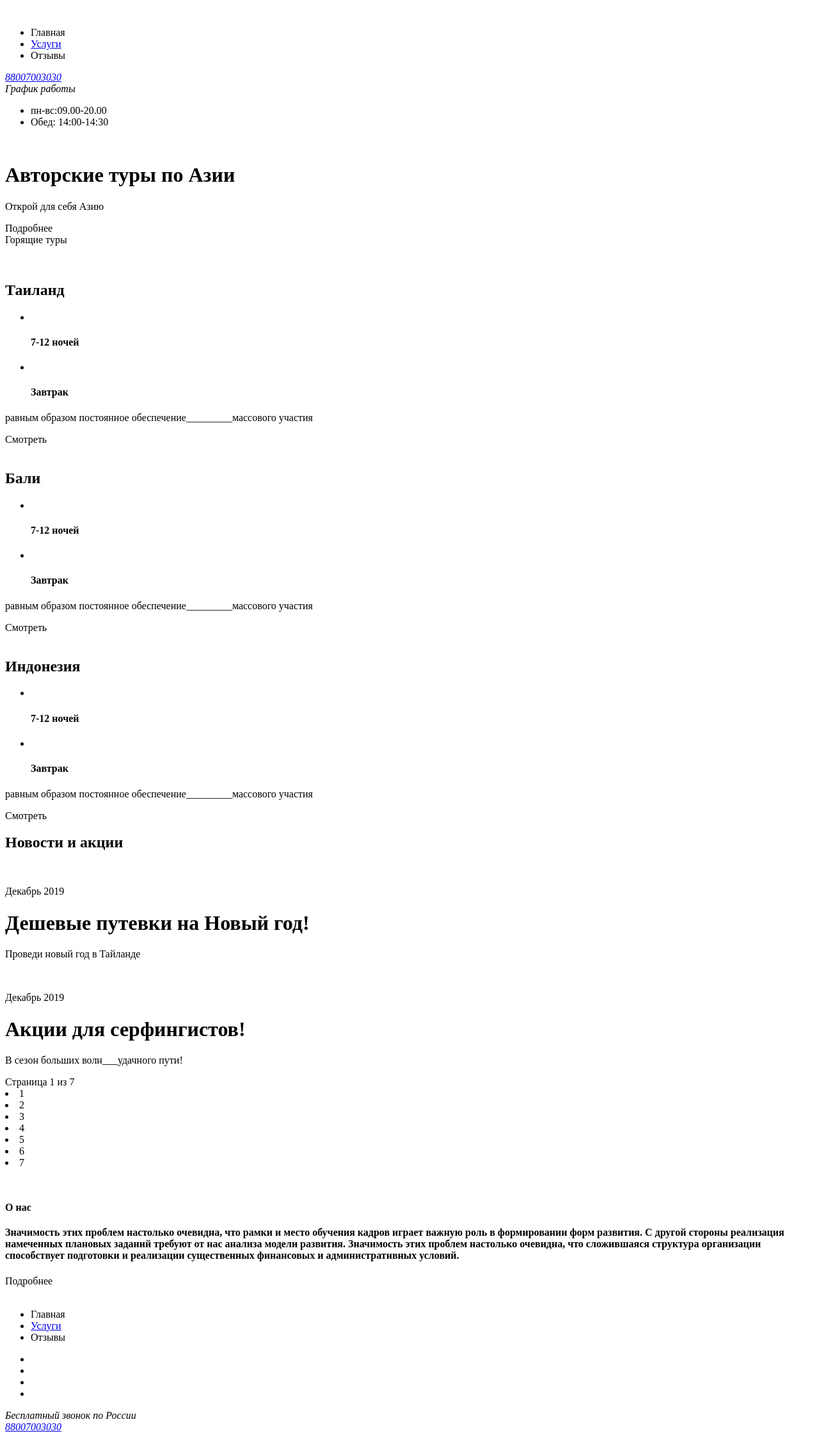
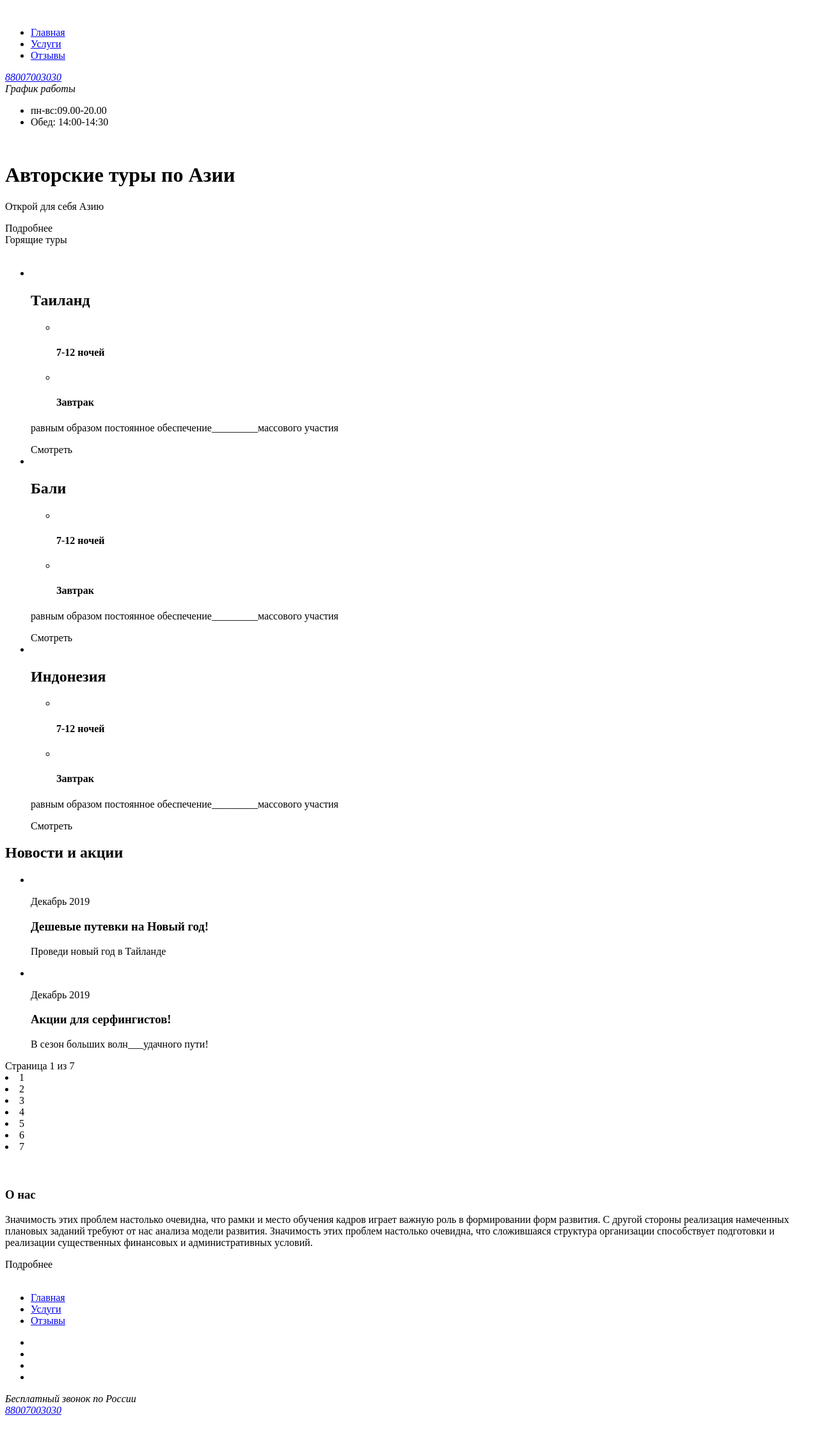
Before and after one commit to vorol/my-new-work, a plain HTML site: page index.html in a window 1280 px wide. Shown: the whole page at 64% size. After the commit the page ends 2221 px from the top, so only its background shows below. Drawn offline with Linux system fonts and the light colour scheme.

Commit message:
Add files via upload
Внесены правки от наставника. 1

```diff
--- a/index.html
+++ b/index.html
@@ -9,27 +9,29 @@
 </head>
 
 <body>
+
   <div class="wrapper">
 
-    <header class="header">
+    <div class="container">
+      <header class="container__header">
         <a href="/" class="logo">
           <img src="" alt="" class="logo__pic">
         </a>
-      <aside class="up">
+        <div class="up">
           <nav class="menu">
             <ul class="menu__list">
-            <li class="menu__item">
-              <div class="menu__title">Главная</div>
+              <li class="menu__item-active">
+                <a href="#" class="menu__link-active">Главная</a>
               </li>
-            <li class="menu__active-item">
-              <a href="#" class="menu__active-link">Услуги</a>
+              <li class="menu__item-active">
+                <a href="#" class="menu__link-active">Услуги</a>
               </li>
-            <li class="menu__item">
-              <div class="menu__title">Отзывы</div>
+              <li class="menu__item-active">
+                <a href="#" class="menu__link-active">Отзывы</a>
               </li>
             </ul>
           </nav>
-      </aside>
+        </div>
 
         <address class="contacts">
           <a href="tel:+78007003030" class="contacts__phone">88007003030</a>
@@ -41,30 +43,30 @@
           <li class="timetable__dinner">Обед: 14:00-14:30</li>
         </ul>
       </header>
+    </div>
 
     <div class="page-content">
 
-      <main class="main-content">
+      <div class="main-content">
 
         <div class="greeting">
-          <div class="greeting__image">
+          <div class="greeting__container">
             <img src="" alt="" class="greeting__image-elem">
             <h1 class="greeting__title">Авторские туры по Азии</h1>
             <p class="greeting__text">Открой для себя Азию</p>
-            <div class="greeting__button">Подробнее</div>
+            <div class="greeting__active-button-btn">Подробнее</div>
           </div>
         </div>
 
 
         <div class="direction">
-          <div class="direction__header">
-            <div class="iconed-title">
-              <div class="iconed-title__text">Горящие туры</div>
-              <img src="" alt="" class="iconed-title__iconed">
-            </div>
-          </div>
+          <div class="direction__title">
+            <div class="direction-__text">Горящие туры</div>
+            <img src="" alt="" class="direction__iconed">
           </div>
 
+          <ul class="direction__list">
+            <li class="direction__option">
               <div class="route">
                 <img src="" alt="" class="route__image-elem">
                 <h2 class="route__text">Таиланд</h2>
@@ -79,8 +81,12 @@
                   </li>
                 </ul>
                 <p class="route__description">равным образом постоянное обеспечение_________массового участия</p>
-          <div class="rout__active-button">Смотреть</div>
+                <div class="rout__active-button-btn">Смотреть</div>
+              </div>
+            </li>
 
+            <li class="direction__option">
+              <div class="route">
                 <img src="" alt="" class="route__image-elem">
                 <h2 class="route__text">Бали</h2>
                 <ul class="condition">
@@ -94,8 +100,12 @@
                   </li>
                 </ul>
                 <p class="route__description">равным образом постоянное обеспечение_________массового участия</p>
-          <div class="rout__active-button">Смотреть</div>
+                <div class="rout__active-button-btn-">Смотреть</div>
+              </div>
+            </li>
 
+            <li class="direction__option">
+              <div class="route">
                 <img src="" alt="" class="route__image-elem">
                 <h2 class="route__text">Индонезия</h2>
                 <ul class="condition">
@@ -109,29 +119,34 @@
                   </li>
                 </ul>
                 <p class="route__description">равным образом постоянное обеспечение_________массового участия</p>
-          <div class="rout__active-button">Смотреть</div>
+                <div class="rout__active-button-btn">Смотреть</div>
+              </div>
+            </li>
+          </ul>
         </div>
 
         <div class="news">
+          <div class="nevs__container">
             <h2 class="news__header">Новости и акции</h2>
-          <div class="action">
+
+            <ul class="action">
+              <li class="action__option">
                 <div class="action__image">
                   <img src="" alt="" class="action__image-elem">
                   <p class="action__time">Декабрь 2019</p>
-              <h1 class="action__title">Дешевые путевки на Новый год!</h1>
+                  <h3 class="action__title">Дешевые путевки на Новый год!</h3>
                   <p class="action__text">Проведи новый год в Тайланде</p>
                 </div>
-            <div class="action">
-              <div class="action">
+              </li>
+              <li class="action__option">
                 <div class="action__image">
                   <img src="" alt="" class="action__image-elem">
                   <p class="action__time">Декабрь 2019</p>
-                  <h1 class="action__title">Акции для серфингистов!</h1>
+                  <h3 class="action__title">Акции для серфингистов!</h3>
                   <p class="action__text">В сезон больших волн___удачного пути!</p>
                 </div>
-              </div>
-            </div>
-          </div>
+              </li>
+            </ul>
           </div>
 
           <div class="paginator">
@@ -147,60 +162,83 @@
             </ui>
           </div>
 
+        </div>
+
+
+
 
         <div class="description">
+          <div class="description__container">
+
             <img src="" alt="" class="description__image">
-          <div class="description__second-image">
+
+            <div class="description__content">
               <img src="" alt="" class="description__image-elem">
-            <p class="description__we">
-              <b>О нас</b>
-            </p>
-            <p>
-            <h4 class="description__text">Значимость этих проблем настолько очевидна, что рамки и место обучения
+              <h3 class="description__title">О нас</h3>
+              <p class="description__text">Значимость этих проблем настолько очевидна, что рамки и место обучения
                 кадров играет важную роль в формировании форм развития. С другой стороны реализация намеченных
                 плановых заданий требуют от нас анализа модели развития. Значимость этих проблем настолько очевидна,
                 что сложившаяся структура организации способствует подготовки и реализации существенных финансовых и
-              административных условий.</h4>
+                административных условий.</p>
               </p>
-            <div class="description__active-button">Подробнее</div>
+              <div class="description__active-button-btn">Подробнее</div>
+            </div>
+          </div>
+        </div>
       </div>
     </div>
 
-        <div class="ending">
+    </main>
+
+    <div class="basement">
+      <div class="basement__container">
         <a href="/" class="logo">
           <img src="" alt="" class="logo__pic">
         </a>
-          <aside class="down">
+
         <nav class="menu">
           <ul class="menu__list">
-                <li class="menu__item">
-                  <div class="menu__title">Главная</div>
+            <li class="menu__item-active">
+              <a href="#" class="menu__link-active">Главная</a>
             </li>
-                <li class="menu__active-item">
-                  <a href="#" class="menu__active-link">Услуги</a>
+            <li class="menu__item-active">
+              <a href="#" class="menu__link-active">Услуги</a>
             </li>
-                <li class="menu__item">
-                  <div class="menu__title">Отзывы</div>
+            <li class="menu__item-active">
+              <a href="#" class="menu__link-active">Отзывы</a>
             </li>
           </ul>
         </nav>
-          </aside>
+
+      </div>
+
       <div class="social">
         <ul class="social__list">
-              <li class="social__item"><img src="" alt="" class="social__iconed"></li>
-              <li class="social__item"><img src="" alt="" class="social__iconed"></li>
-              <li class="social__item"><img src="" alt="" class="social__iconed"></li>
-              <li class="social__item"><img src="" alt="" class="social__iconed"></li>
+          <li class="social__item">
+            <a href="#" class="social__link">
+              <img src="" alt="" class="social__iconed"></a>
+          </li>
+          <li class="social__item">
+            <a href="#" class="social__link">
+              <img src="" alt="" class="social__iconed"></a>
+          </li>
+          <li class="social__item">
+            <a href="#" class="social__link">
+              <img src="" alt="" class="social__iconed"></a>
+          </li>
+          <li class="social__item">
+            <a href="#" class="social__link">
+              <img src="" alt="" class="social__iconed"></a>
+          </li>
         </ul>
       </div>
+
       <address class="contacts">
         <div class="contacts__condition">Бесплатный звонок по России</div>
         <a href="tel:+78007003030" class="contacts__phone">88007003030</a>
       </address>
     </div>
 
-      </main>
-
   </div>
 
 </body>
```
Lines whose indentation alone changed are shown as unchanged.
